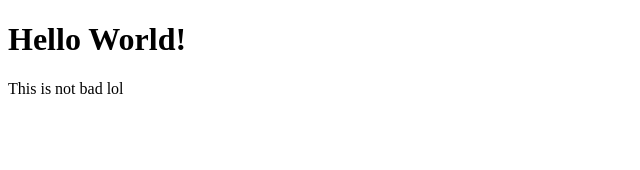
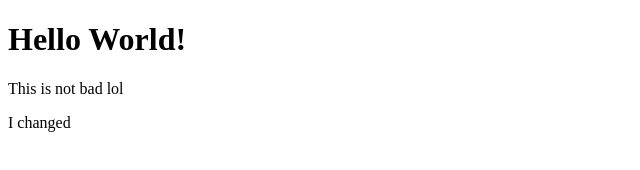
Before and after one commit to ma867/APIGroup4, a plain HTML site: page index.html in a window 1280 px wide. Shown: the full height of the page, 0-640 px from the left. Drawn offline with Linux system fonts and the light colour scheme.

Commit message:
html done

```diff
--- a/index.html
+++ b/index.html
@@ -9,6 +9,7 @@
 <body>
     <h1>Hello World!</h1>
     <p> This is not bad lol</p>
+    <p>I changed</p>
 
 </body>
 </html>
```
Also changed, not shown: 1 other file.
